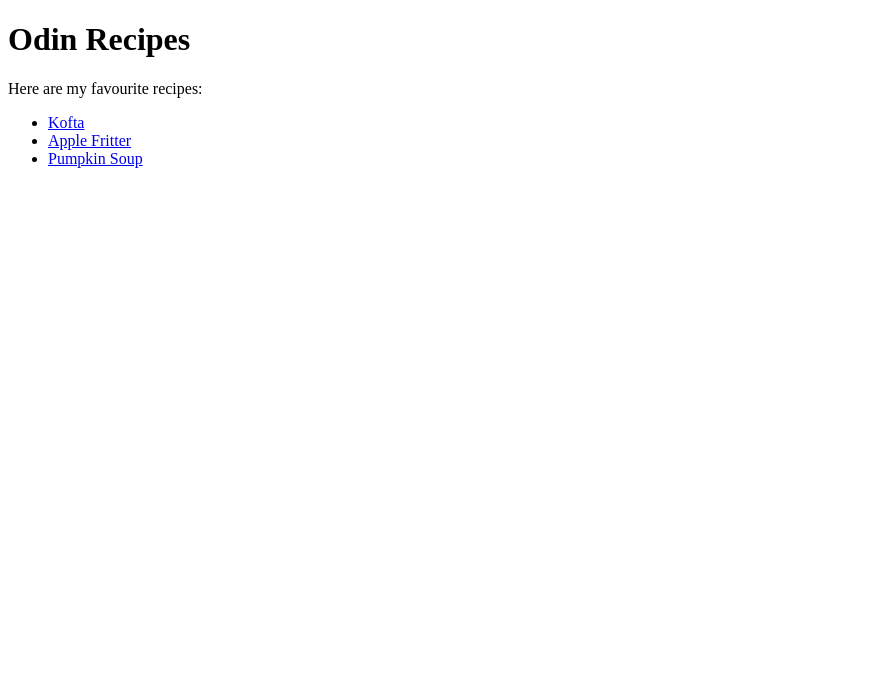
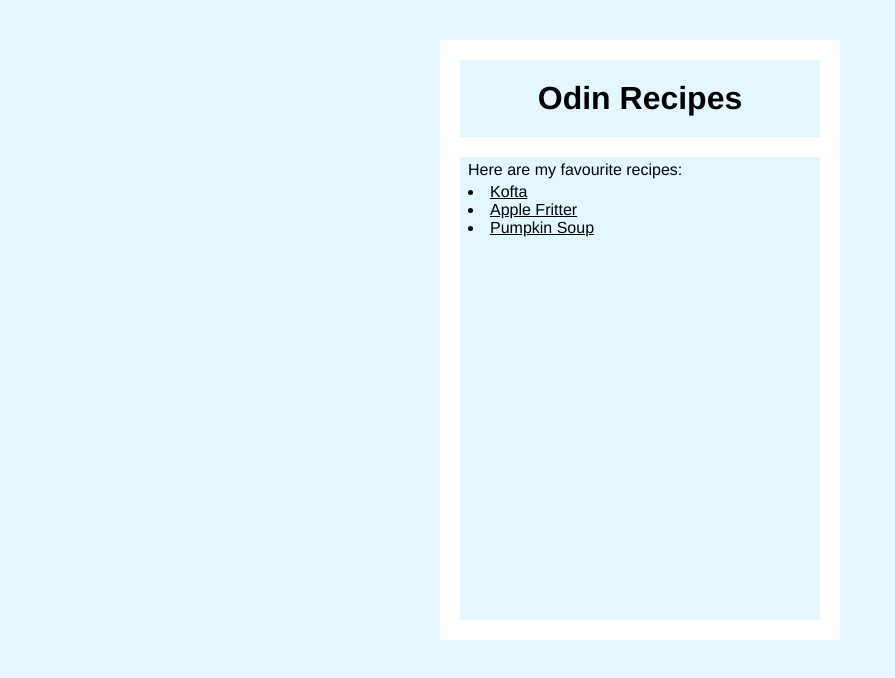
Before and after one commit to wannauff/odin-recipes, a plain HTML site: page index.html in a window 1280 px wide. Shown: the whole page, without its empty margins (0-895 px from the left). Drawn offline with Linux system fonts and the light colour scheme.

Commit message:
Add css to index.html
Stylize the home page, add div to index.html

```diff
--- a/index.html
+++ b/index.html
@@ -3,15 +3,18 @@
 <head>
     <meta charset="UTF-8">
     <meta name="viewport" content="width=device-width, initial-scale=1.0">
+    <link rel="stylesheet" href="styles.css">
     <title>Odin Recipes</title>
 </head>
 <body>
     <h1>Odin Recipes</h1>
+    <div>
     <p>Here are my favourite recipes:</p>
     <ul>
         <li><a href="recipes/kofta.html">Kofta</a></li>
         <li><a href="recipes/apple-fritter.html">Apple Fritter</a></li>
         <li><a href="recipes/pumpkin-soup.html"> Pumpkin Soup</a></li>
     </ul>
+    </div>
 </body>
 </html>
--- /dev/null
+++ b/styles.css
@@ -0,0 +1,39 @@
+* {
+    box-sizing: border-box;
+    font-family: Helvetica, sans-serif;
+    background-color: #e4f6ff;
+    color: black;
+}
+
+body {
+    background-color: white;
+    width: 400px;
+    height: 600px;
+    margin: 40px auto;
+    padding: 20px;
+}
+
+h1 {
+    text-align: center;
+    padding: 20px;
+    margin: 0 0 20px 0;
+}
+
+div {
+    height: calc(100% - 20px - 77px);
+    padding-top: 4px
+}
+
+p,
+ul {
+    padding: 0 8px;
+    margin: 0;
+}
+
+ul {
+    margin-top: 4px;
+}
+
+li {
+    list-style-position: inside;
+}
```
